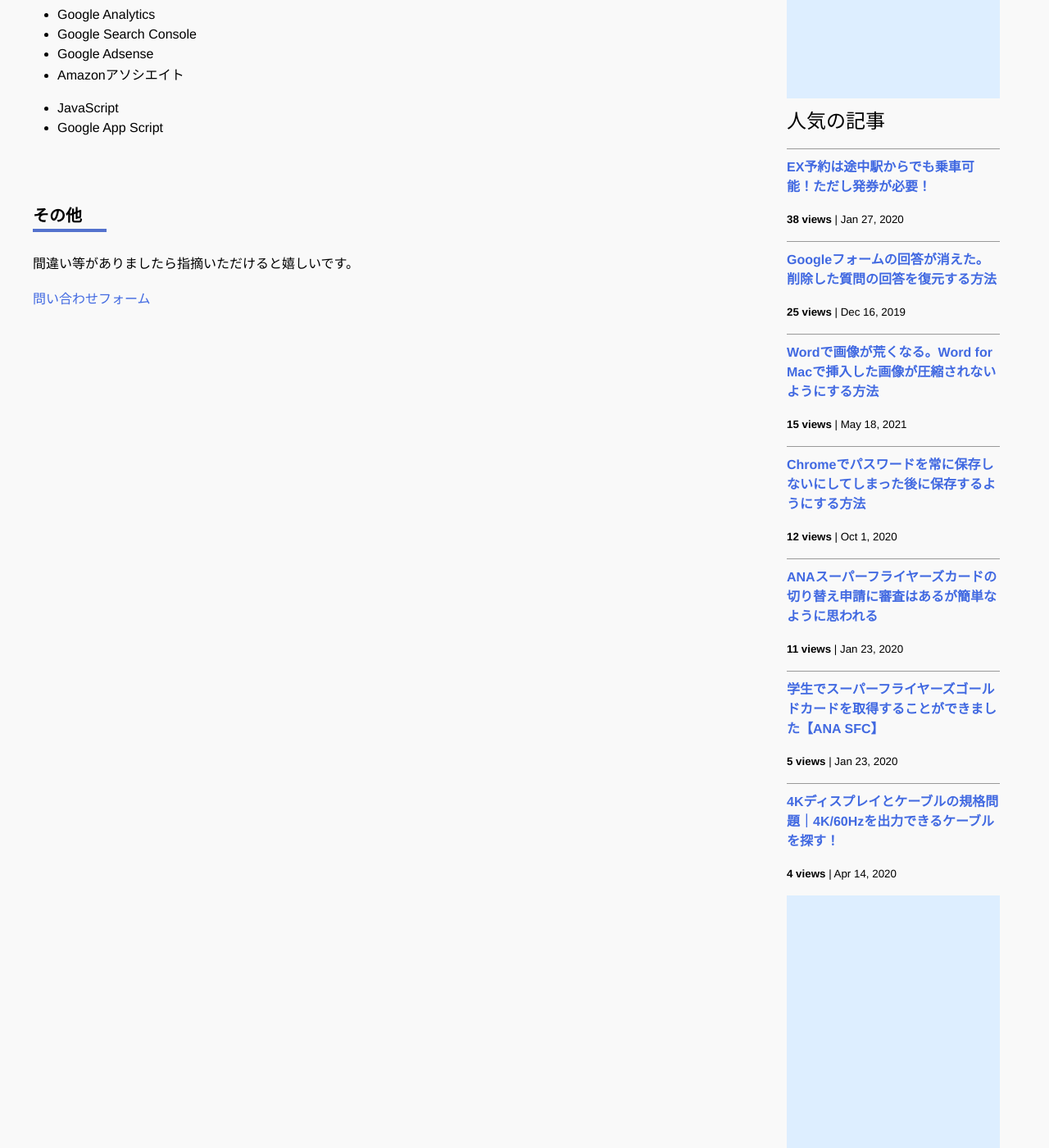
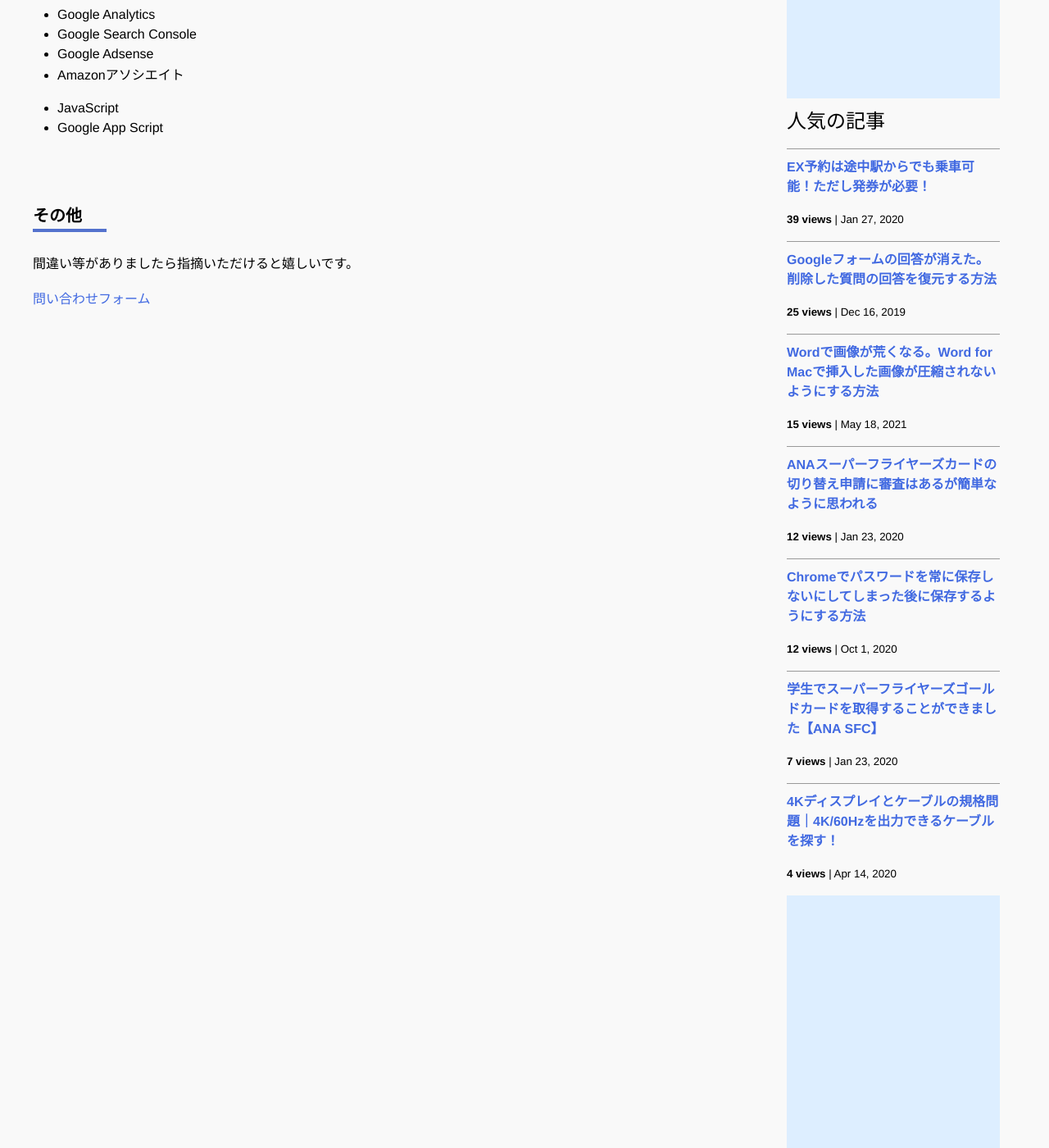
Before and after one commit to iwanaminami/shoyaiwaname, a Jekyll site: the page built from about.markdown, in a window 1280 px wide and 1400 px high, scrolled down 693 px. Shown: the whole window at 82% size. Built offline with Jekyll 4.4.1, drawn with Linux system fonts in a browser that asks for light colours; nearby versions of some CDN libraries; comment, search, counter and statistics services are not loaded.

Commit message:
chore(ga): update _data/popularposts.yml 20260817-1352

```diff
--- a/_data/popularposts.yml
+++ b/_data/popularposts.yml
@@ -1,5 +1,5 @@
 side:
-  - view: 38
+  - view: 39
     url: "/2020/01/27/ex-rideontheway.html"
   - view: 25
     url: "/2019/12/16/restore-googleform.html"
@@ -8,10 +8,10 @@
   - view: 15
     url: "/2021/05/18/image-compression-word.html"
   - view: 12
+    url: "/2020/01/23/sfc-judge.html"
+  - view: 12
     url: "/2020/10/01/googlepassword.html"
-  - view: 11
-    url: "/2020/01/23/sfc-judge.html"
-  - view: 5
+  - view: 7
     url: "/2020/01/23/sfcgold.html"
   - view: 4
     url: "/2020/04/14/4kcable.html"
```
